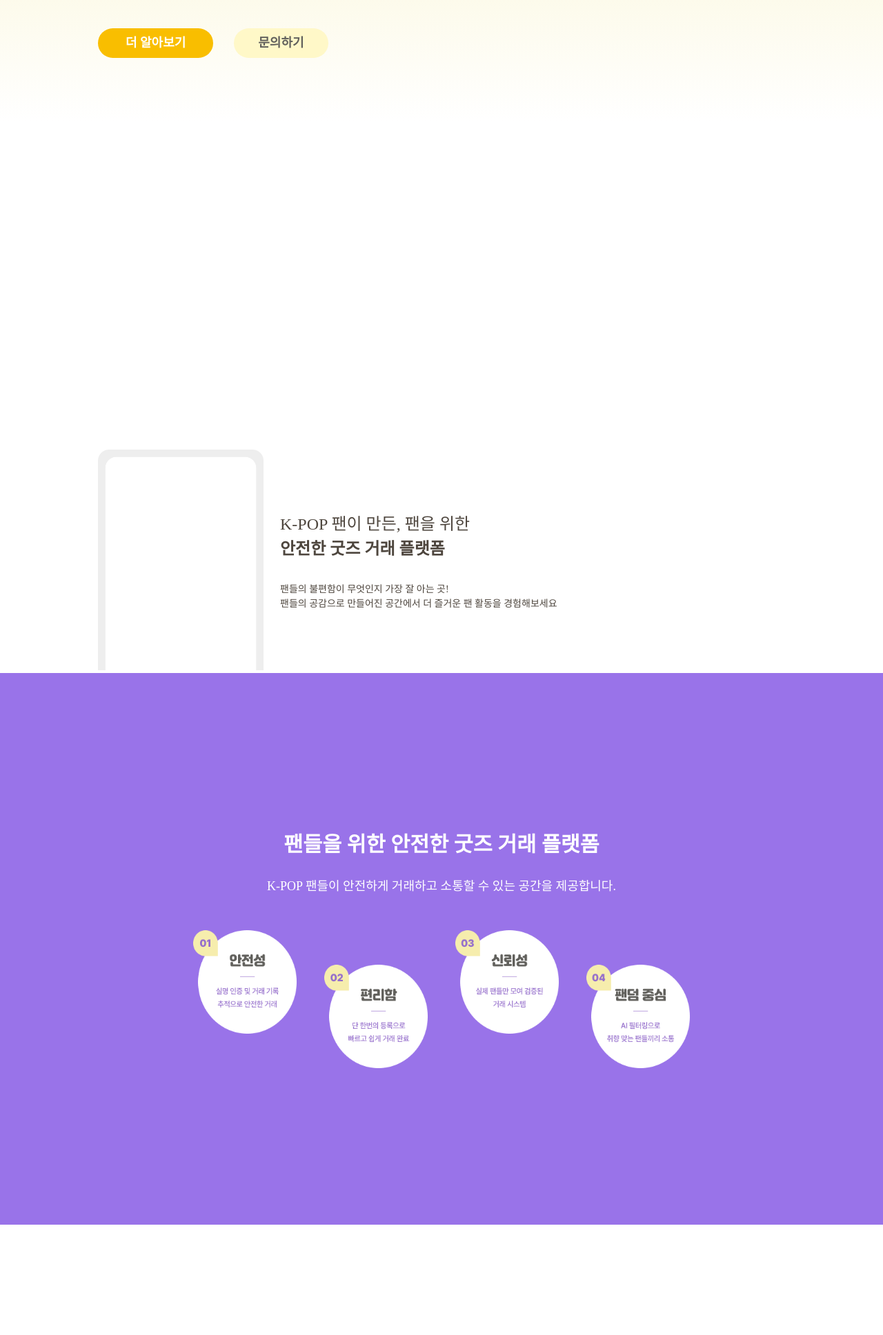
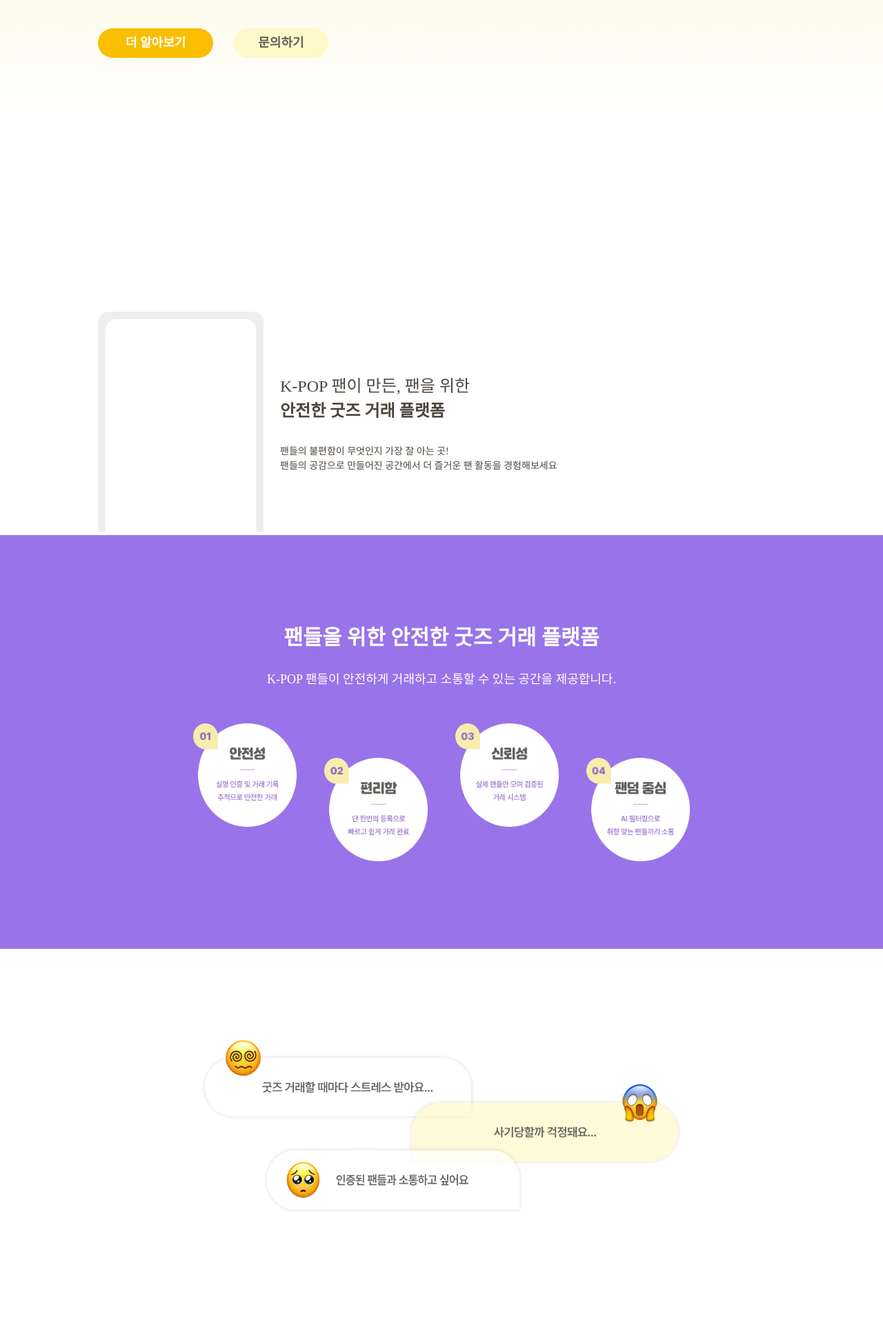
Before and after one commit to alstmd9902/design, a plain HTML site: page index.html in a window 1280 px wide. Shown: the part 624-2560 px from the top of the page at 69% size. Drawn offline with Linux system fonts and the light colour scheme.

Commit message:
최종본

```diff
--- a/style.css
+++ b/style.css
@@ -36,7 +36,7 @@ img {
   position: relative;
 }
 section {
-  height: 100dvh;
+  height: 75dvh;
 }
 
 .flex-col {
@@ -225,6 +225,11 @@ main {
   height: 120px;
 }
 
+.section-3-img-wrap img:nth-child(3) {
+  width: 380px;
+  height: 100px;
+}
+
 .section-3-img-wrap img:nth-child(1) {
   transform: translateX(-150px);
 }
@@ -254,7 +259,7 @@ main {
 }
 
 .section-4-img-1 .img-1 {
-  width: 300px;
+  width: 320px;
   height: 100px;
 }
 .section-4-img-1 .img-2 {
```
